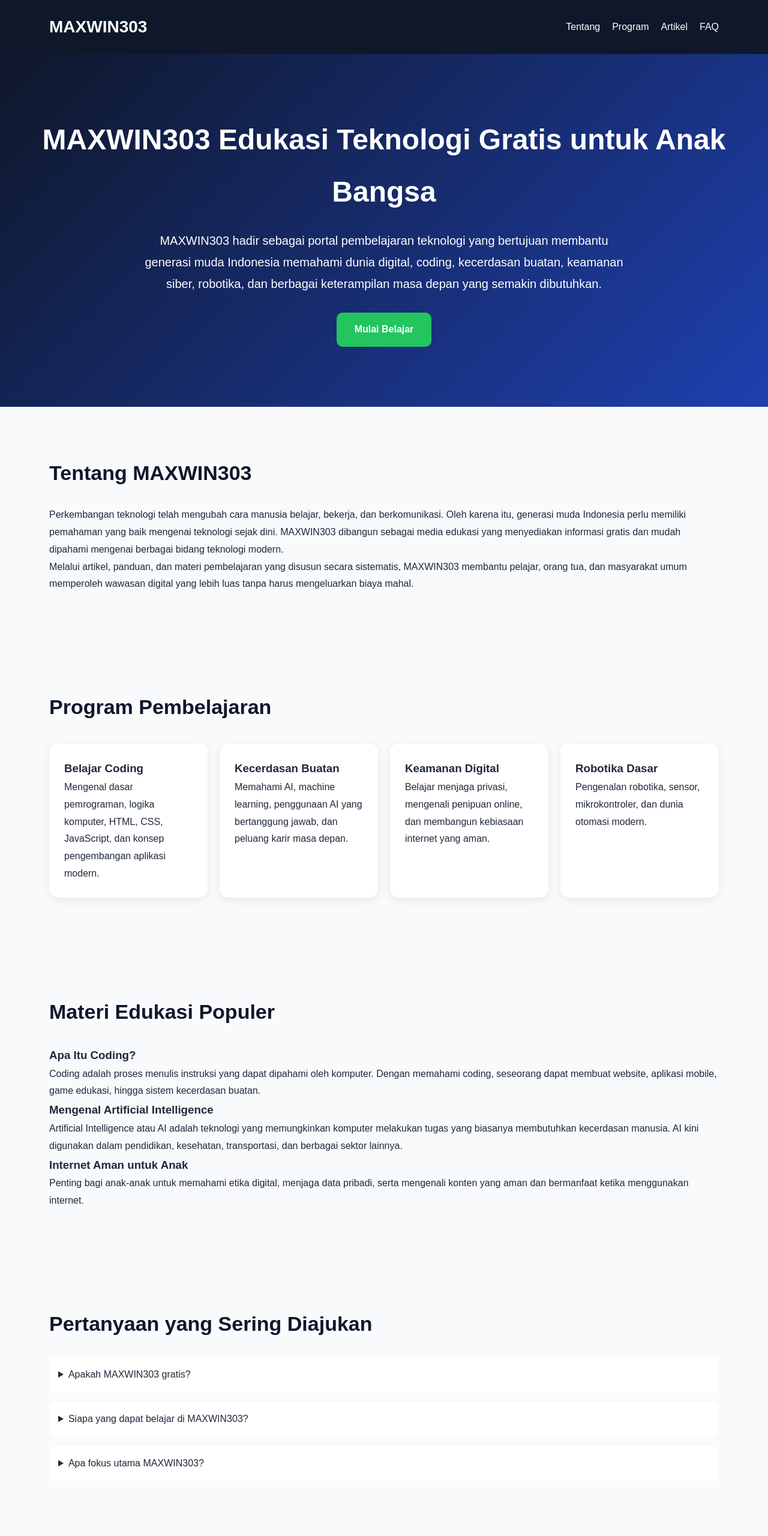
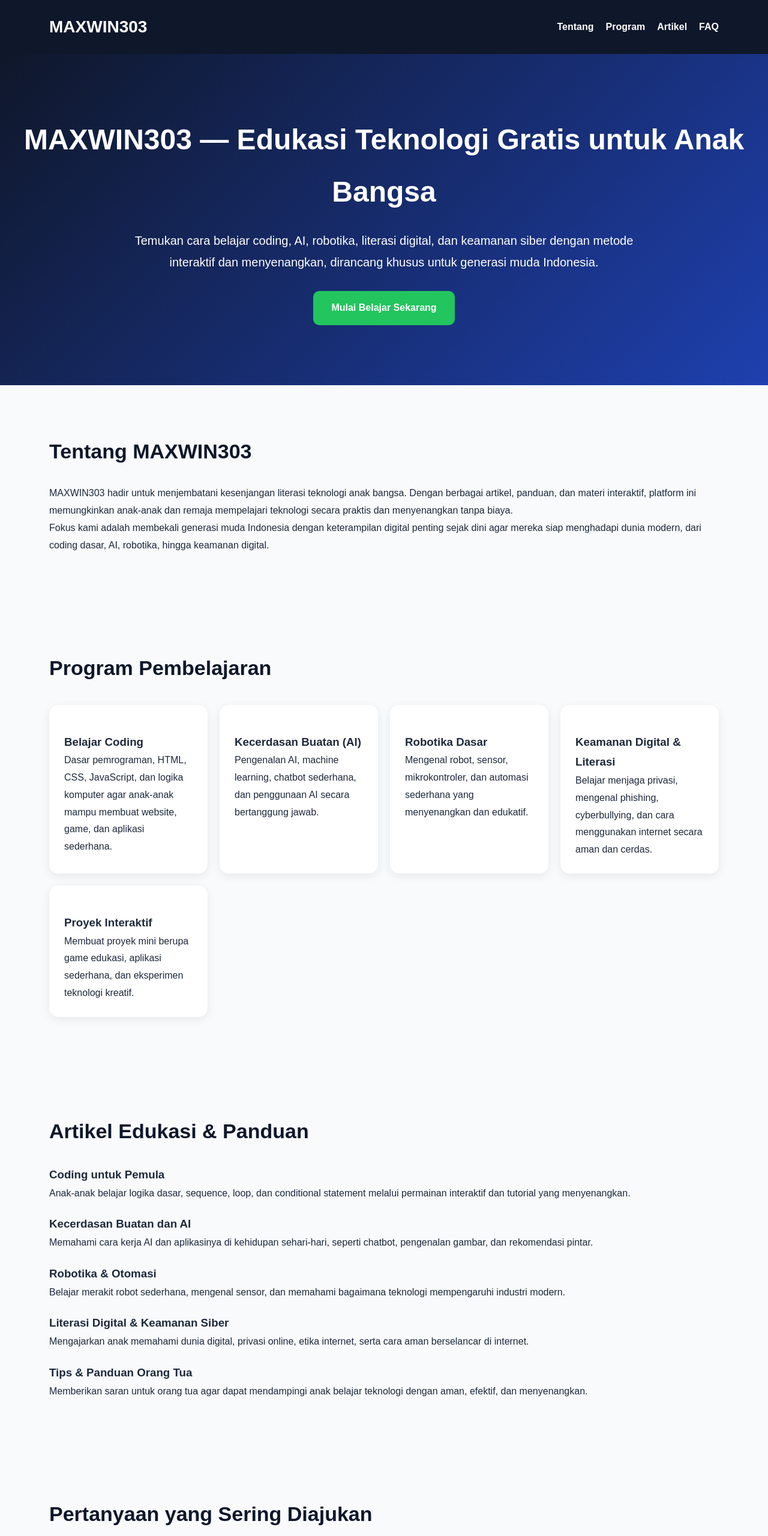
Before and after one commit to maxwin303-official/maxwin303-official.github.io, a plain HTML site: page index.html in a window 1280 px wide. Shown: the top 2560 px of the page at 60% size. Drawn offline with Linux system fonts and the light colour scheme.

Commit message:
Update index.html

```diff
--- a/index.html
+++ b/index.html
@@ -4,137 +4,40 @@
 <meta charset="UTF-8">
 <meta name="viewport" content="width=device-width, initial-scale=1.0">
 
-<title>MAXWIN303 | Edukasi Teknologi Gratis untuk Anak Bangsa Indonesia</title>
+<title>MAXWIN303 | Portal Edukasi Teknologi Gratis untuk Anak Bangsa Indonesia</title>
 
-<meta name="description" content="MAXWIN303 adalah portal edukasi teknologi gratis yang membantu anak-anak Indonesia mempelajari coding, kecerdasan buatan, keamanan digital, robotika, dan literasi teknologi secara mudah dan menyenangkan.">
-<meta name="google-site-verification" content="Wn48yrCUI-m_q0PRkbvX8zASyAMpgcoYfnO5S7TEwOQ" />
+<meta name="description" content="MAXWIN303 adalah portal edukasi teknologi gratis yang membantu anak-anak Indonesia mempelajari coding, kecerdasan buatan, robotika, literasi digital, dan keamanan siber secara interaktif dan menyenangkan.">
+
 <meta property="og:title" content="MAXWIN303 | Edukasi Teknologi Gratis">
-<meta property="og:description" content="Belajar teknologi, coding, AI, dan keamanan digital untuk generasi muda Indonesia.">
+<meta property="og:description" content="Belajar coding, AI, robotika, dan literasi digital untuk anak bangsa Indonesia dengan cara yang menyenangkan dan aman.">
 <meta property="og:type" content="website">
+<meta property="og:url" content="https://maxwin303-official.github.io/">
+<meta property="og:image" content="images/logo.png">
 
 <style>
-*{
-margin:0;
-padding:0;
-box-sizing:border-box;
-}
-
-body{
-font-family:Arial,Helvetica,sans-serif;
-line-height:1.8;
-background:#f8fafc;
-color:#1e293b;
-}
-
-header{
-background:#0f172a;
-color:#fff;
-padding:20px;
-position:sticky;
-top:0;
-z-index:999;
-}
-
-.container{
-width:90%;
-max-width:1200px;
-margin:auto;
-}
-
-nav{
-display:flex;
-justify-content:space-between;
-align-items:center;
-}
-
-.logo{
-font-size:28px;
-font-weight:bold;
-}
-
-nav ul{
-display:flex;
-gap:20px;
-list-style:none;
-}
-
-nav a{
-color:#fff;
-text-decoration:none;
-}
-
-.hero{
-padding:100px 20px;
-text-align:center;
-background:linear-gradient(135deg,#0f172a,#1e40af);
-color:#fff;
-}
-
-.hero h1{
-font-size:48px;
-margin-bottom:20px;
-}
-
-.hero p{
-max-width:800px;
-margin:auto;
-font-size:20px;
-}
-
-.btn{
-display:inline-block;
-margin-top:30px;
-padding:14px 30px;
-background:#22c55e;
-color:#fff;
-text-decoration:none;
-border-radius:10px;
-font-weight:bold;
-}
-
-section{
-padding:80px 20px;
-}
-
-h2{
-margin-bottom:25px;
-font-size:34px;
-color:#0f172a;
-}
-
-.card-grid{
-display:grid;
-grid-template-columns:repeat(auto-fit,minmax(250px,1fr));
-gap:20px;
-margin-top:30px;
-}
-
-.card{
-background:white;
-padding:25px;
-border-radius:15px;
-box-shadow:0 4px 15px rgba(0,0,0,.08);
-}
-
-.faq details{
-background:white;
-padding:15px;
-margin-bottom:15px;
-border-radius:10px;
-}
-
-footer{
-background:#0f172a;
-color:white;
-padding:40px;
-text-align:center;
-}
-
-@media(max-width:768px){
-.hero h1{
-font-size:34px;
-}
-}
+/* GLOBAL STYLE */
+*{margin:0;padding:0;box-sizing:border-box;}
+body{font-family:Arial,Helvetica,sans-serif;line-height:1.8;background:#f8fafc;color:#1e293b;}
+a{text-decoration:none;color:inherit;}
+.container{width:90%;max-width:1200px;margin:auto;}
+header{background:#0f172a;color:#fff;padding:20px;position:sticky;top:0;z-index:999;}
+nav{display:flex;justify-content:space-between;align-items:center;}
+nav ul{display:flex;gap:20px;list-style:none;}
+nav a{color:#fff;font-weight:bold;}
+.logo{font-size:28px;font-weight:bold;}
+.hero{padding:100px 20px;text-align:center;background:linear-gradient(135deg,#0f172a,#1e40af);color:#fff;}
+.hero h1{font-size:48px;margin-bottom:20px;}
+.hero p{max-width:900px;margin:auto;font-size:20px;}
+.btn{display:inline-block;margin-top:30px;padding:14px 30px;background:#22c55e;color:#fff;border-radius:10px;font-weight:bold;transition:0.3s;}
+.btn:hover{background:#16a34a;}
+section{padding:80px 20px;}
+h2{margin-bottom:25px;font-size:34px;color:#0f172a;}
+h3{margin-top:20px;color:#1e293b;}
+.card-grid{display:grid;grid-template-columns:repeat(auto-fit,minmax(250px,1fr));gap:20px;margin-top:30px;}
+.card{background:white;padding:25px;border-radius:15px;box-shadow:0 4px 15px rgba(0,0,0,.08);}
+.faq details{background:white;padding:15px;margin-bottom:15px;border-radius:10px;}
+footer{background:#0f172a;color:white;padding:40px;text-align:center;}
+@media(max-width:768px){.hero h1{font-size:34px;}}
 </style>
 
 <script type="application/ld+json">
@@ -143,7 +46,37 @@ font-size:34px;
 "@type":"Organization",
 "name":"MAXWIN303",
 "url":"https://maxwin303-official.github.io",
-"description":"Portal edukasi teknologi gratis untuk anak bangsa Indonesia"
+"description":"Portal edukasi teknologi gratis untuk anak bangsa Indonesia",
+"logo":"https://maxwin303-official.github.io/images/logo.png"
+}
+</script>
+
+<script type="application/ld+json">
+{
+"@context":"https://schema.org",
+"@type":"FAQPage",
+"mainEntity":[
+{
+"@type":"Question",
+"name":"Apakah MAXWIN303 gratis?",
+"acceptedAnswer":{"@type":"Answer","text":"Ya. Semua materi edukasi di MAXWIN303 dapat diakses secara gratis."}
+},
+{
+"@type":"Question",
+"name":"Siapa yang bisa belajar di MAXWIN303?",
+"acceptedAnswer":{"@type":"Answer","text":"Anak-anak, remaja, pelajar, orang tua, dan masyarakat umum yang ingin belajar teknologi."}
+},
+{
+"@type":"Question",
+"name":"Usia berapa yang disarankan?",
+"acceptedAnswer":{"@type":"Answer","text":"Sebaiknya anak-anak usia 6–15 tahun, dengan bimbingan orang tua untuk usia lebih muda."}
+},
+{
+"@type":"Question",
+"name":"Apa fokus utama MAXWIN303?",
+"acceptedAnswer":{"@type":"Answer","text":"Coding, AI, robotika, literasi digital, dan keamanan siber dasar."}
+}
+]
 }
 </script>
 
@@ -154,148 +87,120 @@ font-size:34px;
 <div class="container">
 <nav>
 <div class="logo">MAXWIN303</div>
-
 <ul>
 <li><a href="#tentang">Tentang</a></li>
 <li><a href="#program">Program</a></li>
 <li><a href="#artikel">Artikel</a></li>
 <li><a href="#faq">FAQ</a></li>
 </ul>
-
 </nav>
 </div>
 </header>
 
 <section class="hero">
-
-<h1>MAXWIN303 Edukasi Teknologi Gratis untuk Anak Bangsa</h1>
-
-<p>
-MAXWIN303 hadir sebagai portal pembelajaran teknologi yang bertujuan membantu generasi muda Indonesia memahami dunia digital, coding, kecerdasan buatan, keamanan siber, robotika, dan berbagai keterampilan masa depan yang semakin dibutuhkan.
-</p>
-
-<a href="#program" class="btn">Mulai Belajar</a>
-
+<h1>MAXWIN303 — Edukasi Teknologi Gratis untuk Anak Bangsa</h1>
+<p>Temukan cara belajar coding, AI, robotika, literasi digital, dan keamanan siber dengan metode interaktif dan menyenangkan, dirancang khusus untuk generasi muda Indonesia.</p>
+<a href="#program" class="btn">Mulai Belajar Sekarang</a>
 </section>
 
 <section id="tentang">
-
 <div class="container">
-
 <h2>Tentang MAXWIN303</h2>
-
-<p>
-Perkembangan teknologi telah mengubah cara manusia belajar, bekerja, dan berkomunikasi. Oleh karena itu, generasi muda Indonesia perlu memiliki pemahaman yang baik mengenai teknologi sejak dini. MAXWIN303 dibangun sebagai media edukasi yang menyediakan informasi gratis dan mudah dipahami mengenai berbagai bidang teknologi modern.
-</p>
-
-<p>
-Melalui artikel, panduan, dan materi pembelajaran yang disusun secara sistematis, MAXWIN303 membantu pelajar, orang tua, dan masyarakat umum memperoleh wawasan digital yang lebih luas tanpa harus mengeluarkan biaya mahal.
-</p>
-
+<p>MAXWIN303 hadir untuk menjembatani kesenjangan literasi teknologi anak bangsa. Dengan berbagai artikel, panduan, dan materi interaktif, platform ini memungkinkan anak-anak dan remaja mempelajari teknologi secara praktis dan menyenangkan tanpa biaya.</p>
+<p>Fokus kami adalah membekali generasi muda Indonesia dengan keterampilan digital penting sejak dini agar mereka siap menghadapi dunia modern, dari coding dasar, AI, robotika, hingga keamanan digital.</p>
 </div>
-
 </section>
 
 <section id="program">
-
 <div class="container">
-
 <h2>Program Pembelajaran</h2>
-
 <div class="card-grid">
-
 <div class="card">
 <h3>Belajar Coding</h3>
-<p>Mengenal dasar pemrograman, logika komputer, HTML, CSS, JavaScript, dan konsep pengembangan aplikasi modern.</p>
+<p>Dasar pemrograman, HTML, CSS, JavaScript, dan logika komputer agar anak-anak mampu membuat website, game, dan aplikasi sederhana.</p>
 </div>
-
 <div class="card">
-<h3>Kecerdasan Buatan</h3>
-<p>Memahami AI, machine learning, penggunaan AI yang bertanggung jawab, dan peluang karir masa depan.</p>
+<h3>Kecerdasan Buatan (AI)</h3>
+<p>Pengenalan AI, machine learning, chatbot sederhana, dan penggunaan AI secara bertanggung jawab.</p>
 </div>
-
-<div class="card">
-<h3>Keamanan Digital</h3>
-<p>Belajar menjaga privasi, mengenali penipuan online, dan membangun kebiasaan internet yang aman.</p>
-</div>
-
 <div class="card">
 <h3>Robotika Dasar</h3>
-<p>Pengenalan robotika, sensor, mikrokontroler, dan dunia otomasi modern.</p>
+<p>Mengenal robot, sensor, mikrokontroler, dan automasi sederhana yang menyenangkan dan edukatif.</p>
 </div>
-
+<div class="card">
+<h3>Keamanan Digital & Literasi</h3>
+<p>Belajar menjaga privasi, mengenal phishing, cyberbullying, dan cara menggunakan internet secara aman dan cerdas.</p>
 </div>
-
+<div class="card">
+<h3>Proyek Interaktif</h3>
+<p>Membuat proyek mini berupa game edukasi, aplikasi sederhana, dan eksperimen teknologi kreatif.</p>
 </div>
-
+</div>
+</div>
 </section>
 
 <section id="artikel">
+<div class="container">
+<h2>Artikel Edukasi & Panduan</h2>
 
-<div class="container">
+<h3>Coding untuk Pemula</h3>
+<p>Anak-anak belajar logika dasar, sequence, loop, dan conditional statement melalui permainan interaktif dan tutorial yang menyenangkan.</p>
 
-<h2>Materi Edukasi Populer</h2>
+<h3>Kecerdasan Buatan dan AI</h3>
+<p>Memahami cara kerja AI dan aplikasinya di kehidupan sehari-hari, seperti chatbot, pengenalan gambar, dan rekomendasi pintar.</p>
 
-<h3>Apa Itu Coding?</h3>
+<h3>Robotika & Otomasi</h3>
+<p>Belajar merakit robot sederhana, mengenal sensor, dan memahami bagaimana teknologi mempengaruhi industri modern.</p>
 
-<p>
-Coding adalah proses menulis instruksi yang dapat dipahami oleh komputer. Dengan memahami coding, seseorang dapat membuat website, aplikasi mobile, game edukasi, hingga sistem kecerdasan buatan.
-</p>
+<h3>Literasi Digital & Keamanan Siber</h3>
+<p>Mengajarkan anak memahami dunia digital, privasi online, etika internet, serta cara aman berselancar di internet.</p>
 
-<h3>Mengenal Artificial Intelligence</h3>
-
-<p>
-Artificial Intelligence atau AI adalah teknologi yang memungkinkan komputer melakukan tugas yang biasanya membutuhkan kecerdasan manusia. AI kini digunakan dalam pendidikan, kesehatan, transportasi, dan berbagai sektor lainnya.
-</p>
-
-<h3>Internet Aman untuk Anak</h3>
-
-<p>
-Penting bagi anak-anak untuk memahami etika digital, menjaga data pribadi, serta mengenali konten yang aman dan bermanfaat ketika menggunakan internet.
-</p>
+<h3>Tips & Panduan Orang Tua</h3>
+<p>Memberikan saran untuk orang tua agar dapat mendampingi anak belajar teknologi dengan aman, efektif, dan menyenangkan.</p>
 
 </div>
-
 </section>
 
 <section class="faq" id="faq">
-
 <div class="container">
-
 <h2>Pertanyaan yang Sering Diajukan</h2>
-
 <details>
 <summary>Apakah MAXWIN303 gratis?</summary>
-<p>Ya. Materi edukasi yang tersedia dapat diakses secara gratis.</p>
+<p>Ya, semua materi di platform ini dapat diakses gratis.</p>
 </details>
-
 <details>
-<summary>Siapa yang dapat belajar di MAXWIN303?</summary>
-<p>Pelajar, mahasiswa, orang tua, dan masyarakat umum yang ingin meningkatkan literasi teknologi.</p>
+<summary>Siapa yang bisa belajar di MAXWIN303?</summary>
+<p>Anak-anak usia 6–15 tahun, pelajar, remaja, dan masyarakat umum.</p>
 </details>
-
 <details>
-<summary>Apa fokus utama MAXWIN303?</summary>
-<p>Edukasi teknologi, coding, AI, keamanan digital, dan pengembangan keterampilan masa depan.</p>
+<summary>Apa fokus pembelajaran?</summary>
+<p>Coding, AI, robotika, literasi digital, keamanan siber, dan proyek interaktif.</p>
 </details>
-
+<details>
+<summary>Apakah ada pengawasan orang tua?</summary>
+<p>Disarankan bagi anak usia 6–8 tahun untuk belajar dengan bimbingan orang tua.</p>
+</details>
+<details>
+<summary>Bagaimana cara memulai belajar?</summary>
+<p>Cukup klik tombol “Mulai Belajar” di halaman utama untuk langsung mengakses materi interaktif.</p>
+</details>
 </div>
-
 </section>
 
 <footer>
+<p><strong>MAXWIN303</strong></p>
+<p>Portal Edukasi Teknologi Gratis untuk Anak Bangsa Indonesia</p>
+<p>© 2026 MAXWIN303. Semua hak dilindungi.</p>
+</footer>
 
-<p><strong>MAXWIN303</strong></p>
-
-<p>
-Portal Edukasi Teknologi Gratis untuk Anak Bangsa Indonesia
-</p>
-
-<p>
-© 2026 MAXWIN303. Semua Hak Dilindungi.
-</p>
-
-</footer>
+<script>
+document.addEventListener('DOMContentLoaded',()=>{
+  const faq=document.querySelectorAll('details');
+  faq.forEach(item=>{
+    item.addEventListener('toggle',()=>{console.log('FAQ dibuka');});
+  });
+});
+</script>
 
 </body>
 </html>
```
